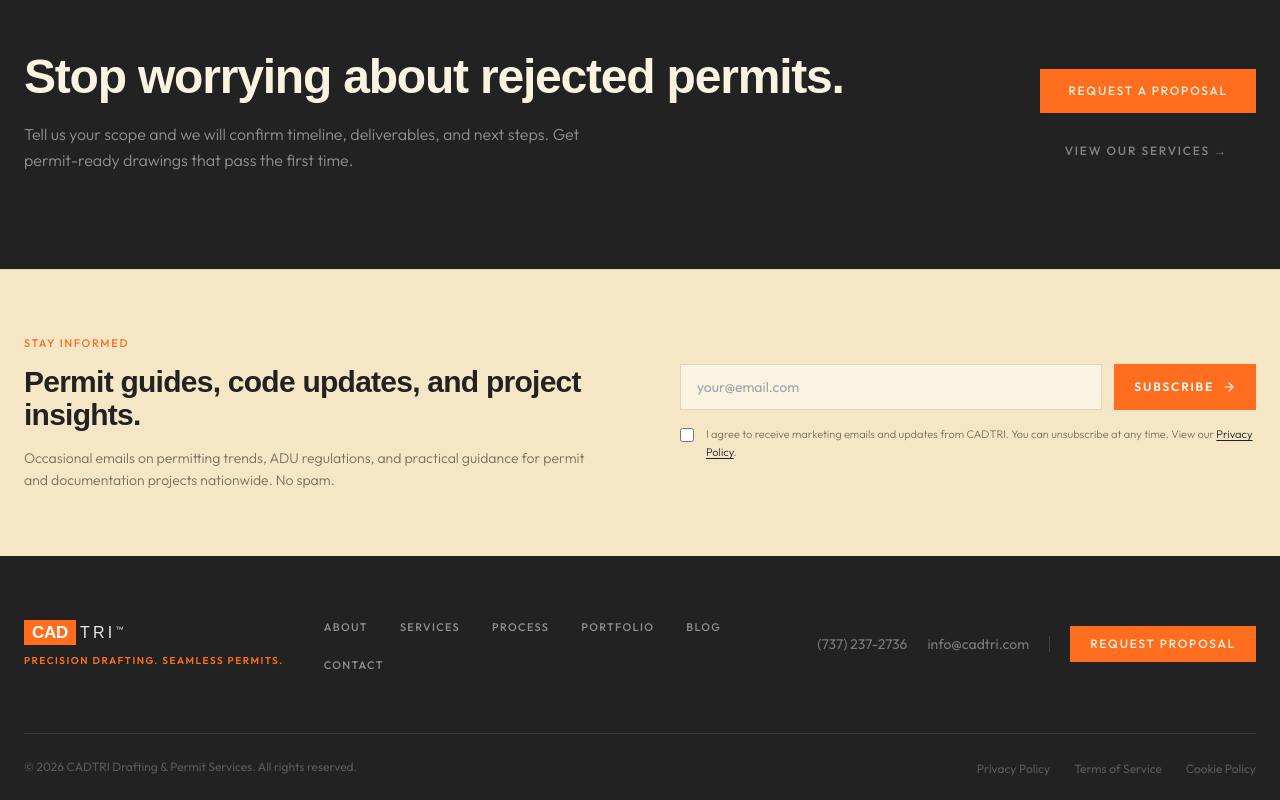
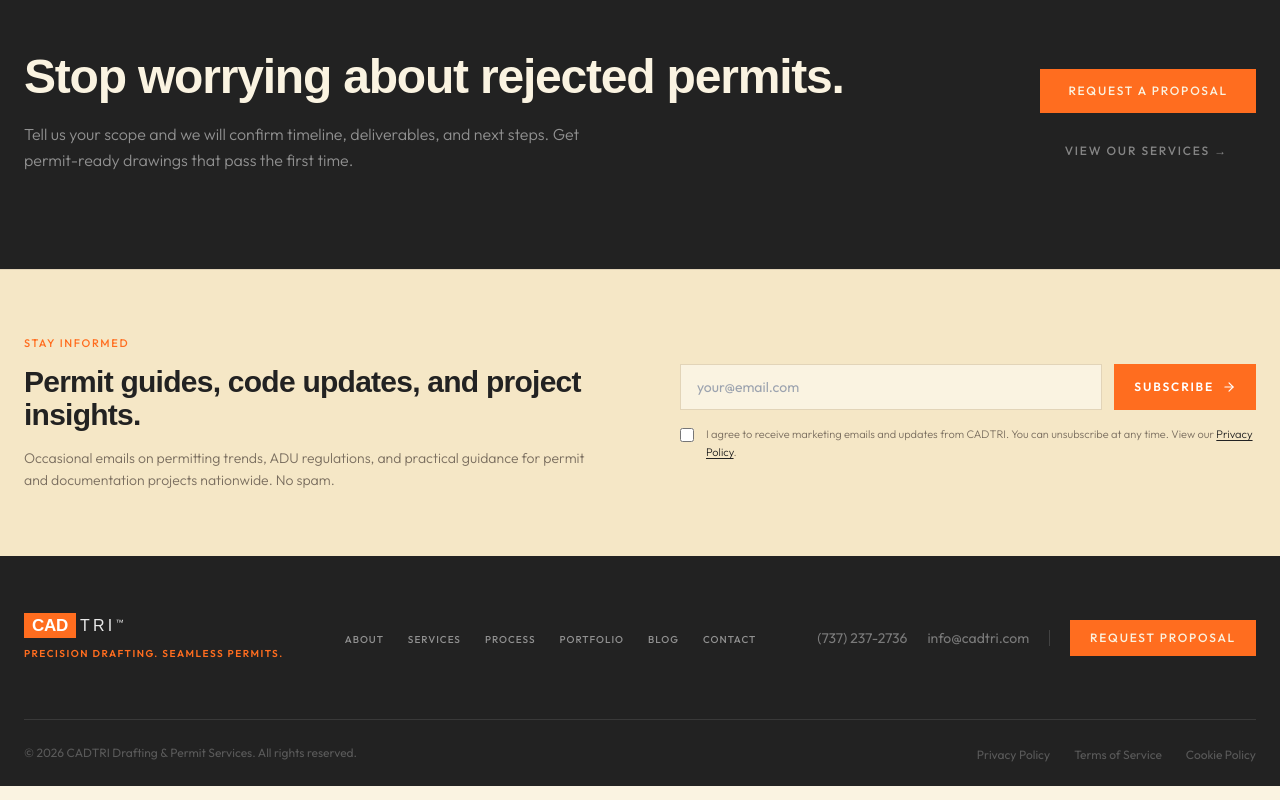
Before and after one commit to gh-hassan/cadtri-website, a Next.js app: page / in a window 1280 px wide. Shown: the part 5841-6641 px from the top of the page. Built offline with nearby package versions, Linux system fonts and the light colour scheme; no server answers; a web font is replaced by a local one.

Commit message:
Fix footer nav: keep all links on one row with tighter spacing

```diff
--- a/src/components/layout/site-footer.tsx
+++ b/src/components/layout/site-footer.tsx
@@ -42,12 +42,12 @@ export function SiteFooter() {
 
           {/* Nav links */}
           <nav aria-label="Footer navigation">
-            <ul role="list" className="flex flex-wrap items-center gap-x-8 gap-y-3">
+            <ul role="list" className="flex flex-nowrap items-center gap-x-6 gap-y-3">
               {navLinks.map((link) => (
                 <li key={link.href}>
                   <Link
                     href={link.href}
-                    className="text-[11px] font-medium uppercase tracking-[0.12em] text-white/50 transition-colors duration-200 hover:text-white"
+                    className="text-[10px] font-medium uppercase tracking-[0.10em] text-white/50 transition-colors duration-200 hover:text-white"
                   >
                     {link.label}
                   </Link>
```
